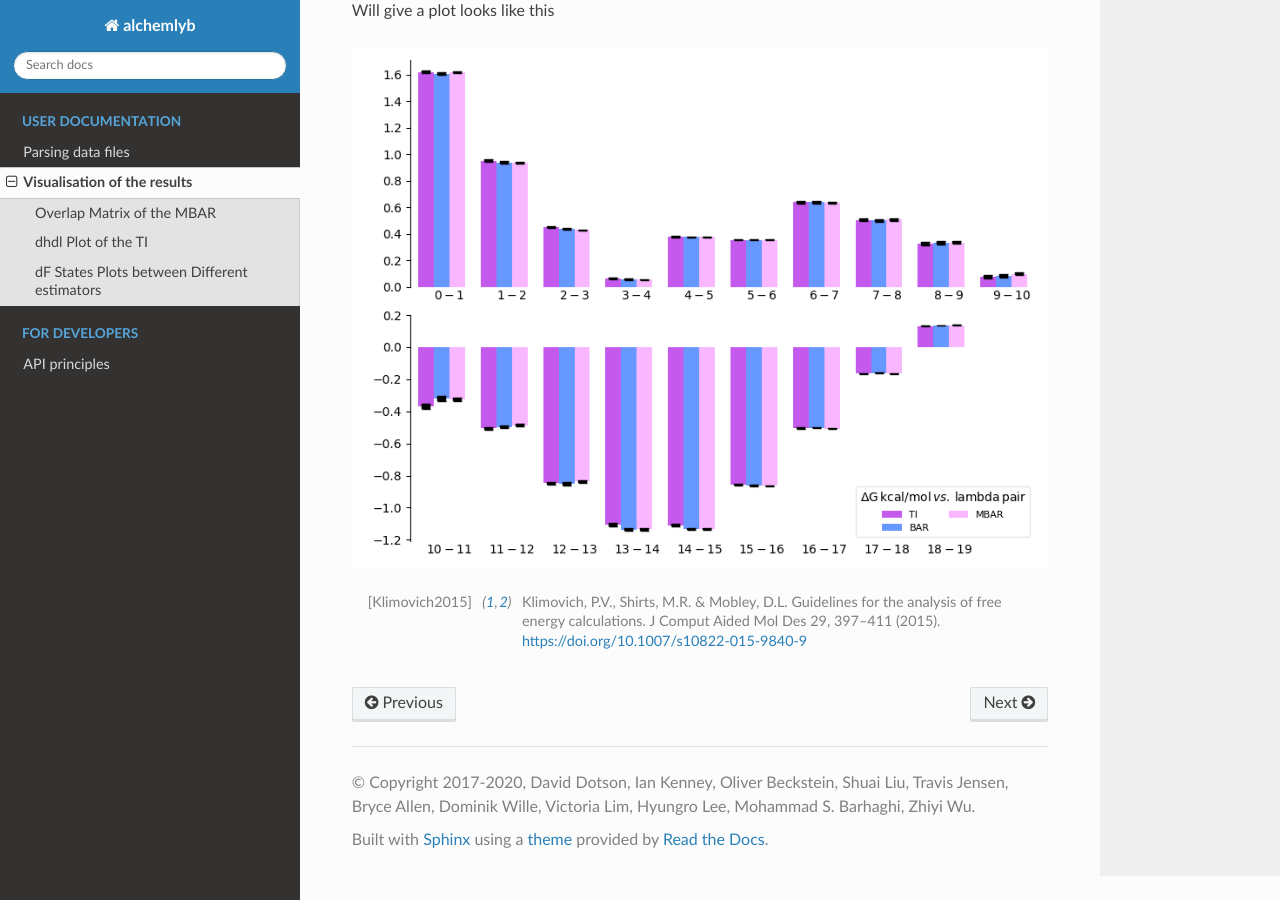
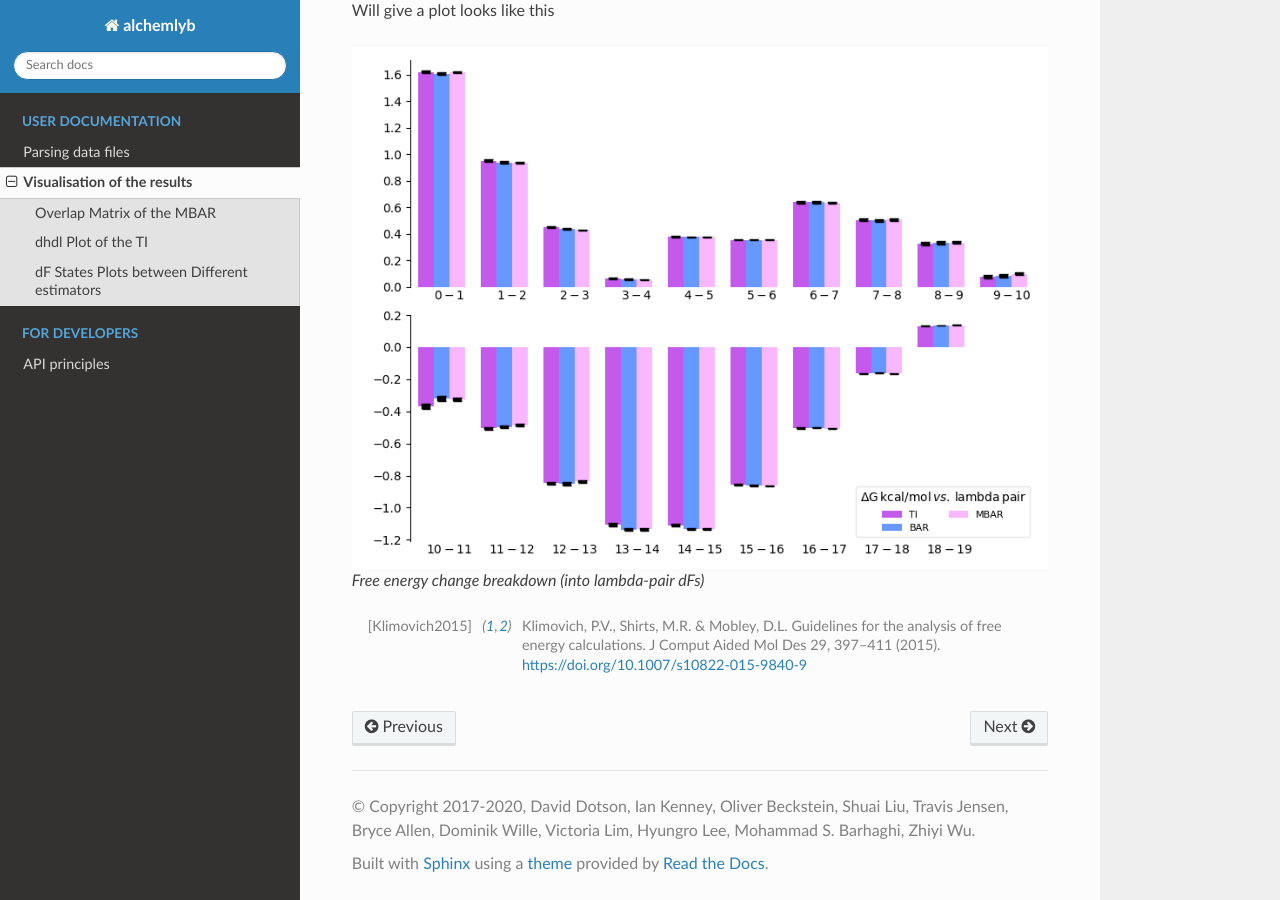
Before and after one commit to alchemistry/alchemlyb, a Sphinx documentation site: the page built from docs/visualisation.rst, in a window 1280 px wide and 900 px high, scrolled down 2889 px. Built offline with Sphinx 7.4.7 and the Read the Docs theme 2.0.0, drawn with Linux system fonts in a browser that asks for light colours; pages that are not in the unit, such as notebooks, are missing from menus; the version number could not be read and is left out.

Commit message:
Figure caption

```diff
--- a/docs/visualisation.rst
+++ b/docs/visualisation.rst
@@ -115,7 +115,10 @@ estimators. ::
 
 Will give a plot looks like this
 
-.. image:: images/dF_states.png
+.. figure:: images/dF_states.png
+
+   Free energy change breakdown (into lambda-pair dFs)
+
 
 .. [Klimovich2015] Klimovich, P.V., Shirts, M.R. & Mobley, D.L. Guidelines for
    the analysis of free energy calculations. J Comput Aided Mol Des 29, 397–411
```
